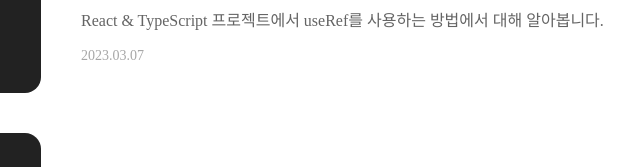
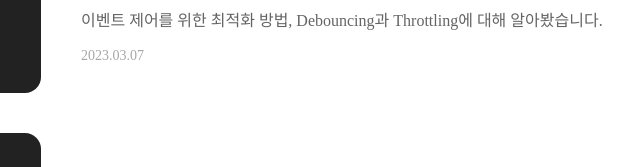
Before and after one commit to devseop/seopchive, a Gatsby site: page / in a window 1280 px wide. Shown: the part 251-418 px from the top of the page, 415-1055 px from the left. Built offline with nearby package versions, Linux system fonts and the light colour scheme; Gatsby itself is replaced by a stand-in of ours; a web font is replaced by a local one.

Commit message:
:memo: 3월 7일자 콘텐츠 요약 수정

```diff
--- a/contents/js-debouncing-n-throttling.md
+++ b/contents/js-debouncing-n-throttling.md
@@ -2,7 +2,7 @@
 date: '2023-03-07'
 title: 'JavaScript에서 이벤트 제어하기: Debouncing & Throttling'
 categories: ['JavaScript', 'Event']
-summary: 'React & TypeScript 프로젝트에서 useRef를 사용하는 방법에서 대해 알아봅니다.'
+summary: '이벤트 제어를 위한 최적화 방법, Debouncing과 Throttling에 대해 알아봤습니다.'
 thumbnail: './debounce.png'
 ---
 
```
